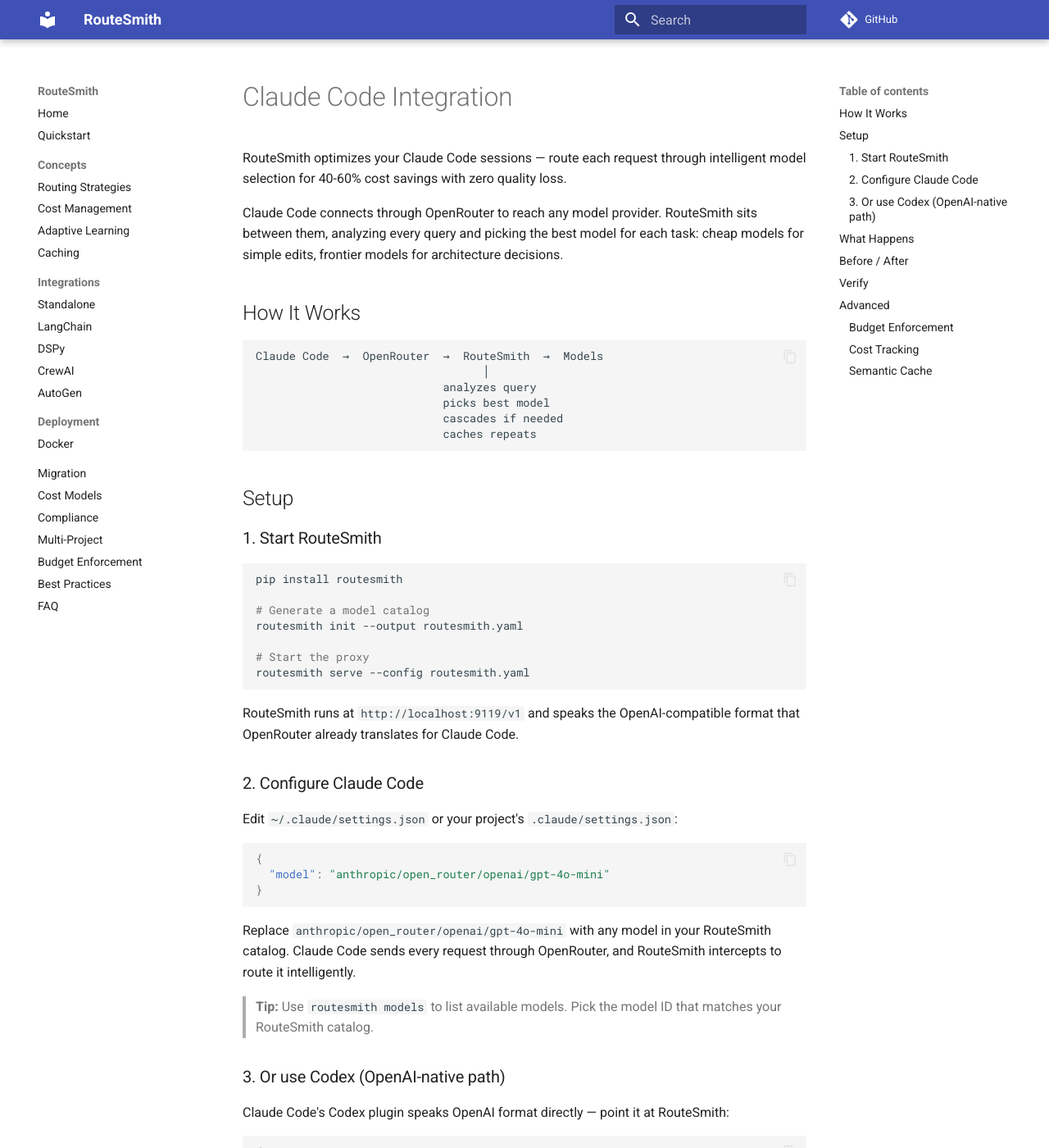
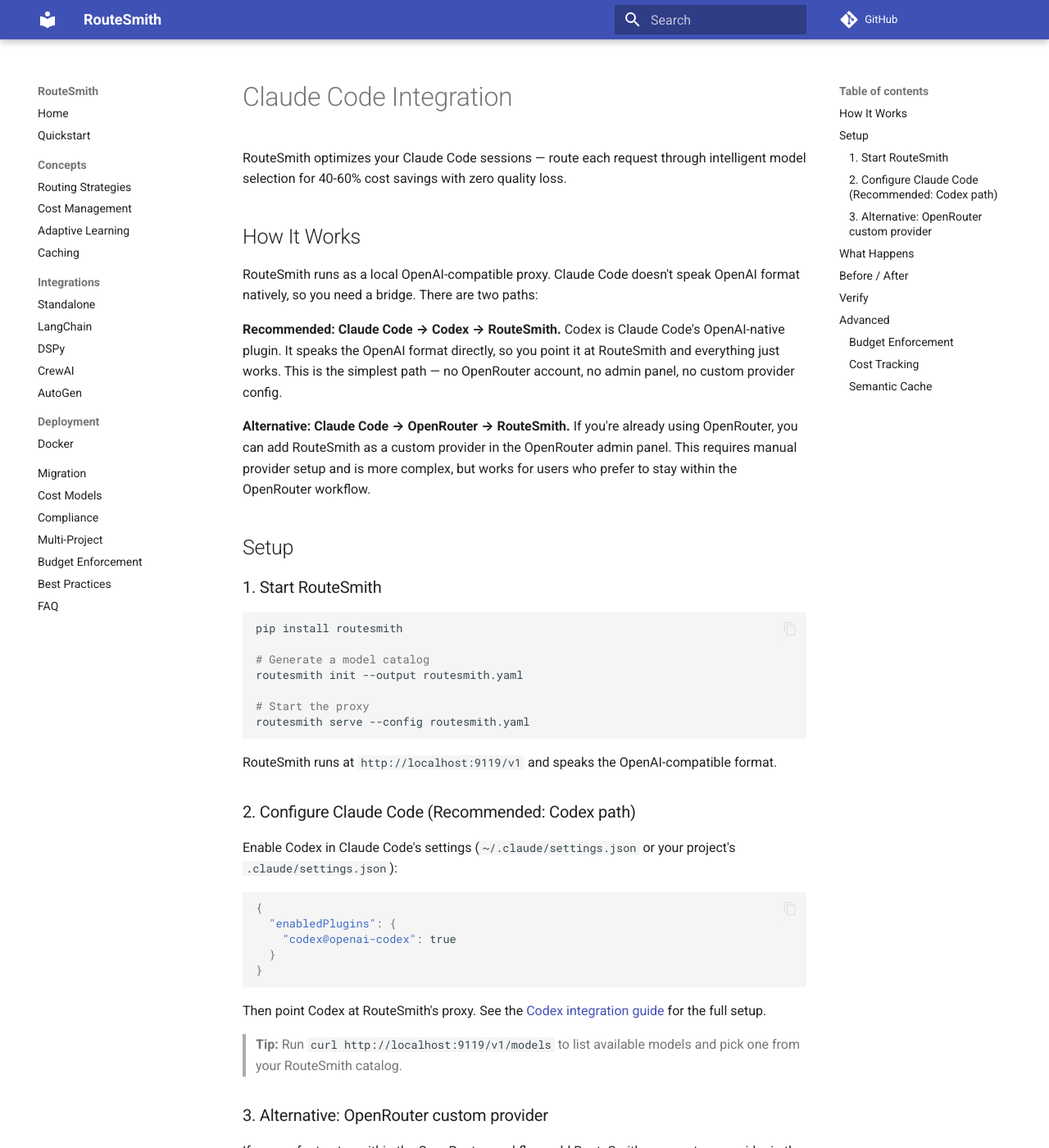
Before and after one commit to yunpengl9071/routesmith, an MkDocs documentation site: the page built from docs/integrations/claude-code.md, in a window 1280 px wide and 1400 px high. Shown: the whole window at 82% size. Built offline with MkDocs 1.6.1 and Material for MkDocs 9.7.7, drawn with Linux system fonts in a browser that asks for light colours; comment, search, counter and statistics services are not loaded; some of the changed text lies outside the part shown.

Commit message:
fix: correct Claude Code integration path, remove fabricated command

````diff
--- a/docs/integrations/claude-code.md
+++ b/docs/integrations/claude-code.md
@@ -3,20 +3,21 @@
 RouteSmith optimizes your Claude Code sessions — route each request through
 intelligent model selection for 40-60% cost savings with zero quality loss.
 
-Claude Code connects through OpenRouter to reach any model provider. RouteSmith
-sits between them, analyzing every query and picking the best model for each
-task: cheap models for simple edits, frontier models for architecture decisions.
-
 ## How It Works
 
-```
-Claude Code  →  OpenRouter  →  RouteSmith  →  Models
-                                  │
-                            analyzes query
-                            picks best model
-                            cascades if needed
-                            caches repeats
-```
+RouteSmith runs as a local OpenAI-compatible proxy. Claude Code doesn't speak
+OpenAI format natively, so you need a bridge. There are two paths:
+
+**Recommended: Claude Code → Codex → RouteSmith.** Codex is Claude Code's
+OpenAI-native plugin. It speaks the OpenAI format directly, so you point it
+at RouteSmith and everything just works. This is the simplest path — no
+OpenRouter account, no admin panel, no custom provider config.
+
+**Alternative: Claude Code → OpenRouter → RouteSmith.** If you're already
+using OpenRouter, you can add RouteSmith as a custom provider in the
+OpenRouter admin panel. This requires manual provider setup and is more
+complex, but works for users who prefer to stay within the OpenRouter
+workflow.
 
 ## Setup
 
@@ -33,29 +34,12 @@
 ```
 
 RouteSmith runs at `http://localhost:9119/v1` and speaks the OpenAI-compatible
-format that OpenRouter already translates for Claude Code.
+format.
 
-### 2. Configure Claude Code
+### 2. Configure Claude Code (Recommended: Codex path)
 
-Edit `~/.claude/settings.json` or your project's `.claude/settings.json`:
-
-```json
-{
-  "model": "anthropic/open_router/openai/gpt-4o-mini"
-}
-```
-
-Replace `anthropic/open_router/openai/gpt-4o-mini` with any model in your
-RouteSmith catalog. Claude Code sends every request through OpenRouter, and
-RouteSmith intercepts to route it intelligently.
-
-> **Tip:** Use `routesmith models` to list available models. Pick the model ID
-> that matches your RouteSmith catalog.
-
-### 3. Or use Codex (OpenAI-native path)
-
-Claude Code's Codex plugin speaks OpenAI format directly — point it at
-RouteSmith:
+Enable Codex in Claude Code's settings (`~/.claude/settings.json` or your
+project's `.claude/settings.json`):
 
 ```json
 {
@@ -65,7 +49,17 @@
 }
 ```
 
-Then set Codex to use RouteSmith's proxy (see the [Codex integration guide](codex.md)).
+Then point Codex at RouteSmith's proxy. See the [Codex integration guide](codex.md)
+for the full setup.
+
+> **Tip:** Run `curl http://localhost:9119/v1/models` to list available models and pick one from your RouteSmith catalog.
+
+### 3. Alternative: OpenRouter custom provider
+
+If you prefer to stay within the OpenRouter workflow, add RouteSmith as a
+custom provider in the [OpenRouter admin panel](https://openrouter.ai/settings/integrations).
+Once configured, Claude Code sends requests through OpenRouter, which forwards
+to RouteSmith's local proxy for intelligent routing.
 
 ## What Happens
 
````
